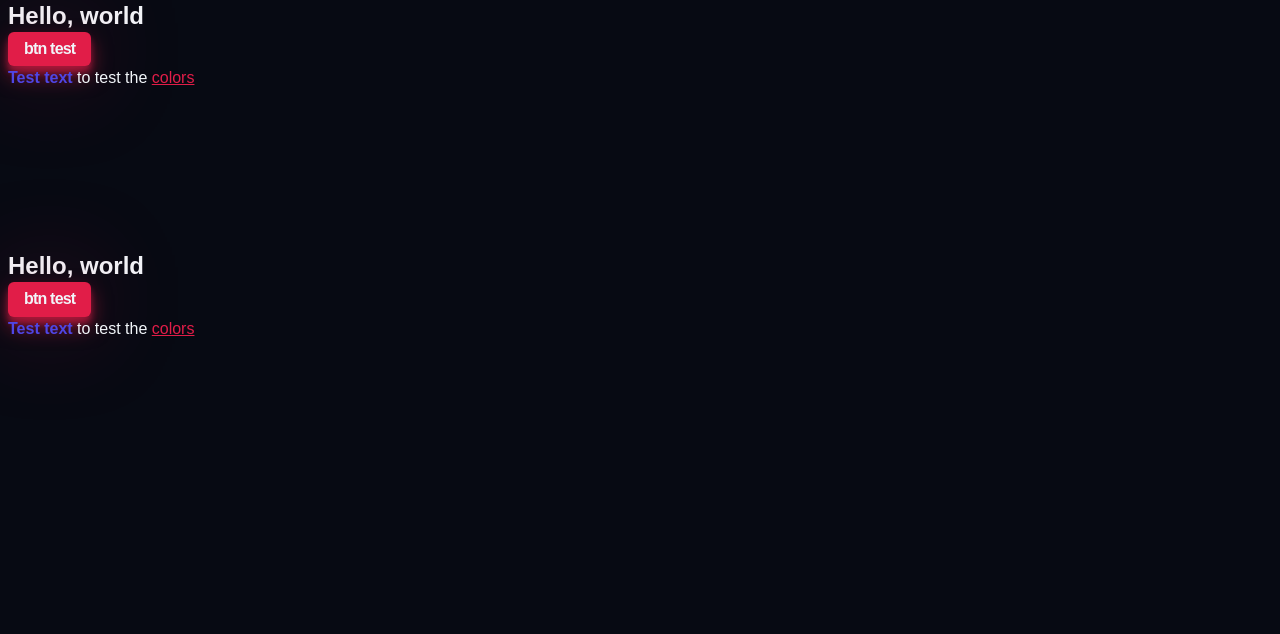
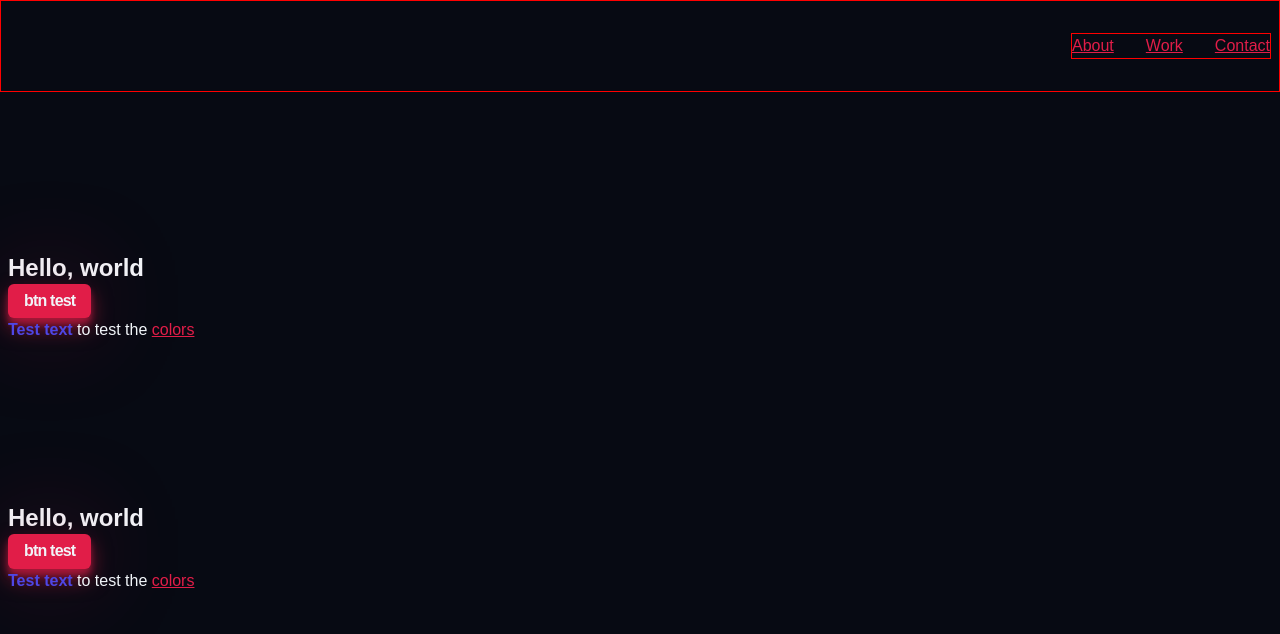
Before and after one commit to gregmjsco/portfolio, a website built with Vite: page index.html in a window 1280 px wide. Built offline with nearby package versions, Linux system fonts and the light colour scheme; a web font is replaced by a local one.

Commit message:
Add header section to html with nav bar and list. Add header.css to components folder and style header bar

```diff
--- a/index.html
+++ b/index.html
@@ -8,7 +8,32 @@
     <title>Dev Server</title>
   </head>
   <body>
-    <article class="container">
+
+    <header class="header container">
+      <nav>
+        <ul class="header__menu">
+          <li>
+            <a href="#about">About</a>
+          </li>
+          <li>
+            <a href="#featured">Work</a>
+          </li>
+          <li>
+            <a href="#contact">Contact</a>
+          </li>
+        </ul>
+      </nav>
+    </header>
+    <!-- <main>
+      <section></section>
+      <section></section>
+      <section></section>
+      <section></section>
+      <section></section>
+    </main> -->
+    <!-- <footer></footer> -->
+
+    <article class="container section">
       <h1>Hello, world</h1>
       <button class="btn">btn test</button>
       <p><strong>Test text</strong> to test the <a href="">colors</a></p>
--- a/src/main.js
+++ b/src/main.js
@@ -1,3 +1,4 @@
 import '../styles/modern-normalize.css';
 import '../styles/style.css';
+import '../styles/components/header.css';
 import '../styles/utils.css';
--- /dev/null
+++ b/styles/components/header.css
@@ -0,0 +1,48 @@
+.header {
+    display: flex;
+    justify-content: flex-end;
+    align-items: center;
+    padding-top: 2rem;
+    padding-bottom: 2rem;
+    border: 1px solid red;
+
+}
+
+.header__menu {
+    display: flex;
+    align-items: center;
+    list-style: none;
+    border: 1px solid red;
+    padding: 0;
+    gap: 2rem;
+}
+
+/* xs */
+/* @media (min-width: 475px) {
+
+} */
+
+/* sm */
+/* @media (min-width: 640px) {
+
+} */
+
+/* md */
+/* @media (min-width: 768px) {
+
+} */
+
+/* lg */
+/* @media (min-width: 1024px) {
+
+} */
+
+/* xl */
+/* @media (min-width: 1280px) {
+
+} */
+
+/* 2xl */
+/* @media (min-width: 1536px) {
+
+} */
```
